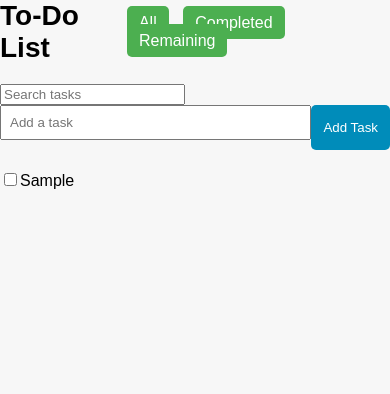
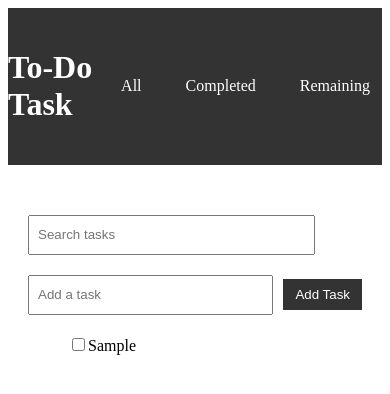
Before and after one commit to prerannaa/Assessments, a plain HTML site: page All Assesment/To Do List/index.html in a window 390 px wide. Both pictures are taken after typing "Sample" into the empty fields and a click on the button "Add Task". Drawn offline with Linux system fonts and the light colour scheme.

Commit message:
Changes in styling for to-do task

```diff
--- a/All Assesment/To Do List/index.html
+++ b/All Assesment/To Do List/index.html
@@ -8,15 +8,14 @@
 </head>
 <body>
     <script src="./script.js"></script>
-    <div class="container">
-        <header>
-            <h1>To-Do List</h1>
+    <!-- <div class="container">
+            <h1>To-Do Task</h1>
             <div class="sections">
               <a href="#" onclick="filterTasks('all')">All</a>
               <a href="#" onclick="filterTasks('completed')">Completed</a>
               <a href="#" onclick="filterTasks('remaining')">Remaining</a>
             </div>
-          </header>
+        <div class="container-main">
             <div class="search-section">
                 <input type="text" id="searchInput" oninput="searchTasks()" placeholder="Search tasks">
               </div>
@@ -24,34 +23,32 @@
                 <input type="text" id="taskInput" placeholder="Add a task">
                 <button onclick="addTask()">Add Task</button>
               </div>
-          <!-- <p id="notFoundMessage" style="display: none; color: red;">Task not found</p> -->
+              <p id="notFoundMessage">Task not found</p>
               <ul id="taskList"></ul>
         </div>
-    <!-- <header>
+    </div> -->
+
+    <div class="container">
         <div class="navbar">
-            <div class="navbar__title">
-                <p>To-Do Application</p>
-            </div>
-            <div class="navbar__options">
-                <a href="#">All</a>
-                <a href="#">Completed</a>
-                <a href="#">Not Completed</a>
+            <h1>To-Do Task</h1>
+            <div class="sections">
+                <a href="#" onclick="filterTasks('all')">All</a>
+                <a href="#" onclick="filterTasks('completed')">Completed</a>
+                <a href="#" onclick="filterTasks('remaining')">Remaining</a>
             </div>
         </div>
-    </header>
-    <main>
-        <div class="add-task-container">
-            <div class="add-task-input">
-                <input type="text" placeholder="Add a task" id="addTask">
-                <ul id="taskList">
-
-                </ul>
+        <div class="container-main">
+            <div class="search-section">
+                <input type="text" id="searchInput" oninput="searchTasks()" placeholder="Search tasks">
             </div>
-            <div class="add-task-btn">
+            <div class="input-section">
+                <input type="text" id="taskInput" placeholder="Add a task">
                 <button onclick="addTask()">Add Task</button>
             </div>
+            <p id="notFoundMessage" style="display: none;">Task not found</p>
+            <ul id="taskList"></ul>
+        </div>
+    </div>
 
-        </div>
-    </main> -->
 </body>
 </html>
--- a/All Assesment/To Do List/script.js
+++ b/All Assesment/To Do List/script.js
@@ -52,28 +52,28 @@ function filterTasks(filterType) {
 }
 
 
-// function searchTasks() {
-//   var input, filter, ul, li, txtValue;
-//   input = document.getElementById('searchInput');
-//   filter = input.value.toUpperCase();
-//   ul = document.getElementById('taskList');
-//   li = ul.getElementsByTagName('li');
+function searchTasks() {
+  var input, filter, ul, li, txtValue;
+  input = document.getElementById('searchInput');
+  filter = input.value.toUpperCase();
+  ul = document.getElementById('taskList');
+  li = ul.getElementsByTagName('li');
 
-//   let found = false;
-//   Array.from(li).forEach(function(task) {
-//     txtValue = task.textContent || task.innerText;
-//     if (txtValue.toUpperCase().indexOf(filter) > -1) {
-//       task.style.display = '';
-//       found = true;
-//     } else {
-//       task.style.display = 'none';
-//     }
-//   });
+  let found = false;
+  Array.from(li).forEach(function(task) {
+    txtValue = task.textContent || task.innerText;
+    if (txtValue.toUpperCase().indexOf(filter) > -1) {
+      task.style.display = '';
+      found = true;
+    } else {
+      task.style.display = 'none';
+    }
+  });
 
-//   const notFoundMessage = document.getElementById('notFoundMessage');
-//   if (!found) {
-//     notFoundMessage.style.display = 'block';
-//   } else {
-//     notFoundMessage.style.display = 'none';
-//   }
-// }
+  const notFoundMessage = document.getElementById('notFoundMessage');
+  if (!found) {
+    notFoundMessage.style.display = 'block';
+  } else {
+    notFoundMessage.style.display = 'none';
+  }
+}
--- a/All Assesment/To Do List/style.css
+++ b/All Assesment/To Do List/style.css
@@ -1,106 +1,65 @@
-body {
-    font-family: Arial, sans-serif;
-    margin: 0;
-    padding: 0;
-    background-color: #f7f7f7;
-  }
-
-  .main-container {
-    width: 100%;
-    max-width: 800px;
-    margin: 20px auto;
-    padding: 10px;
-    background-color: #fff;
-    box-shadow: 0 0 10px rgba(0, 0, 0, 0.1);
-    border-radius: 5px;
-  }
-
-  header {
+.navbar {
   display: flex;
   justify-content: space-between;
   align-items: center;
+  padding: 20px 0;
   margin-bottom: 20px;
+  background-color: #333;
+  color: white;
 }
 
-  h1 {
-    margin: 0;
-    font-size: 28px;
+.sections {
+  display: flex;
+  gap: 20px;
 }
 
 .sections a {
-    margin-right: 10px;
+  text-decoration: none;
+  color: white;
   padding: 8px 12px;
-    border-radius: 5px;
-    background-color: #4caf50;
-    color: #fff;
-    text-decoration: none;
-    cursor: pointer;
-    transition: background-color 0.3s ease;
 }
 
-  .sections a:hover {
-    background-color: #45a049;
+.container-main {
+  margin: 30px auto;
+  padding: 20px;
+  max-width: 600px;
 }
 
+.search-section,
 .input-section {
   display: flex;
-    flex-wrap: wrap;
+  align-items: center;
+  justify-content: space-between;
   margin-bottom: 20px;
+  width: 100%;
 }
 
-  .input-section input[type="text"] {
+.input-section input,
+.search-section input {
+  width: 80%;
+  height: 20px;
+  padding: 8px;
+}
+
+.input-section input {
   flex: 1;
-    padding: 8px;
   margin-right: 10px;
 }
 
 .input-section button {
+  background-color: #333;
+  color: white;
+  border: none;
   padding: 8px 12px;
-    border: none;
-    border-radius: 5px;
-    background-color: #008CBA;
-    color: #fff;
-    cursor: pointer;
-    transition: background-color 0.3s ease;
 }
 
-  .input-section button:hover {
-    background-color: #005f6b;
-  }
-
-  ul {
-    list-style-type: none;
-    padding: 0;
-  }
-
-  li {
-    margin-bottom: 8px;
-  }
 
 .completed {
   text-decoration: line-through;
 }
 
-  /* Media queries for responsiveness */
 
-  @media screen and (max-width: 500px) {
-    .main-container {
-      padding: 10px;
+ul li {
+  /* list-style: none; */
+  /* text-decoration: line-through; */
 }
-
-    .input-section input[type="text"] {
-      width: 100%;
-      margin-right: 0;
-      margin-bottom: 10px;
-    }
-  }
-
-  @media screen and (max-width: 780px) {
-    .sections {
-      flex-direction: column;
-    }
-
-    .sections a {
-      margin-bottom: 10px;
-    }
-  }
--- a/style.css
+++ b/style.css
@@ -27,7 +27,7 @@ th, td {
     padding: 8px;
     text-align: left;
     border-bottom: 1px solid #EBD9DD;
-    border-right: 1px solid #EBD9DD;
+    border-right: 1px solid #edd7dc;
 }
 
 th:first-child, td:first-child {
```
Also changed, not shown: index.html (+11 -61 lines). Lines whose indentation alone changed are shown as unchanged.
